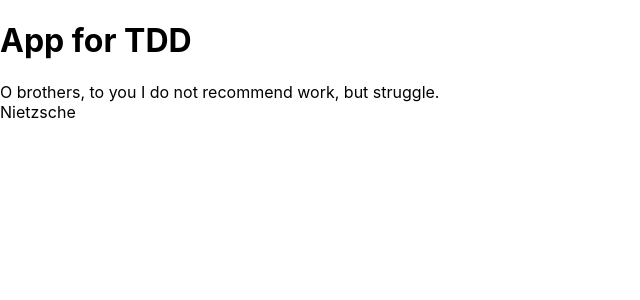
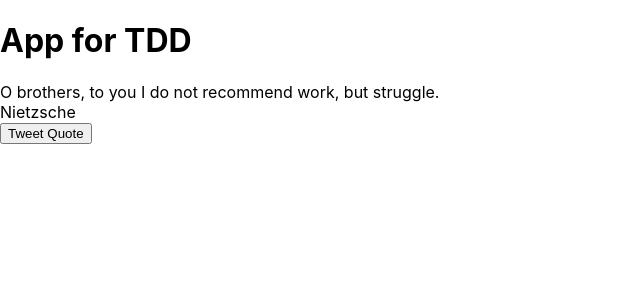
Before and after one commit to musabsohail/TDD_FCC_QuoteMachine, a React (Create React App) app: page / in a window 1280 px wide. Shown: the top 300 px of the page, without its empty margins (0-640 px from the left). Built offline with nearby package versions, Linux system fonts and the light colour scheme.

Commit message:
Passed - Quote Tweet integration test in QuoteBox

```diff
--- a/src/Components/Quotebox/index.js
+++ b/src/Components/Quotebox/index.js
@@ -1,7 +1,8 @@
 import React, { Component } from 'react';
 
 import QuoteAuthor from '../QuoteAuthor';
-import QuoteText from '../Quotetext'
+import QuoteText from '../Quotetext';
+import QuoteTweet from '../QuoteTweet';
 
 class QuoteBox extends Component {
 
@@ -11,6 +12,7 @@ class QuoteBox extends Component {
           <div id="quote-box">
               <QuoteText />
               <QuoteAuthor />
+              <QuoteTweet />
           </div>
       )
 
```
